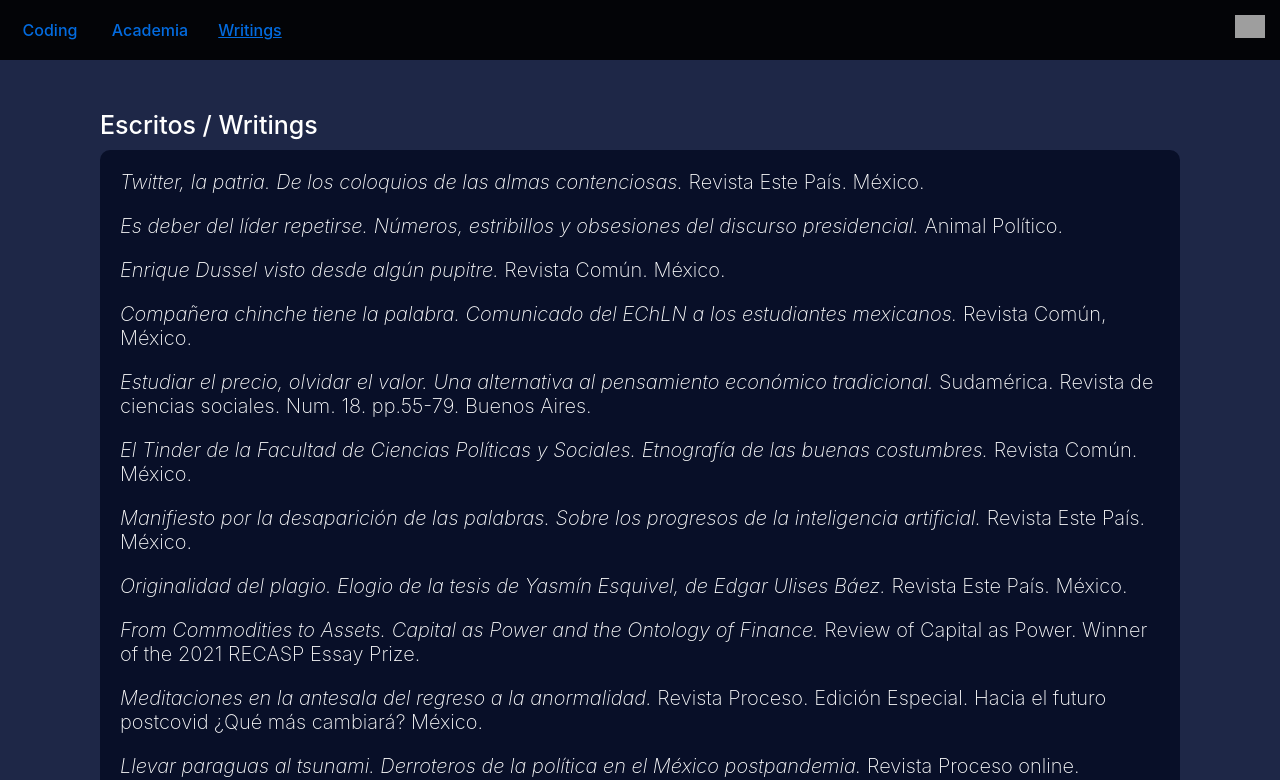
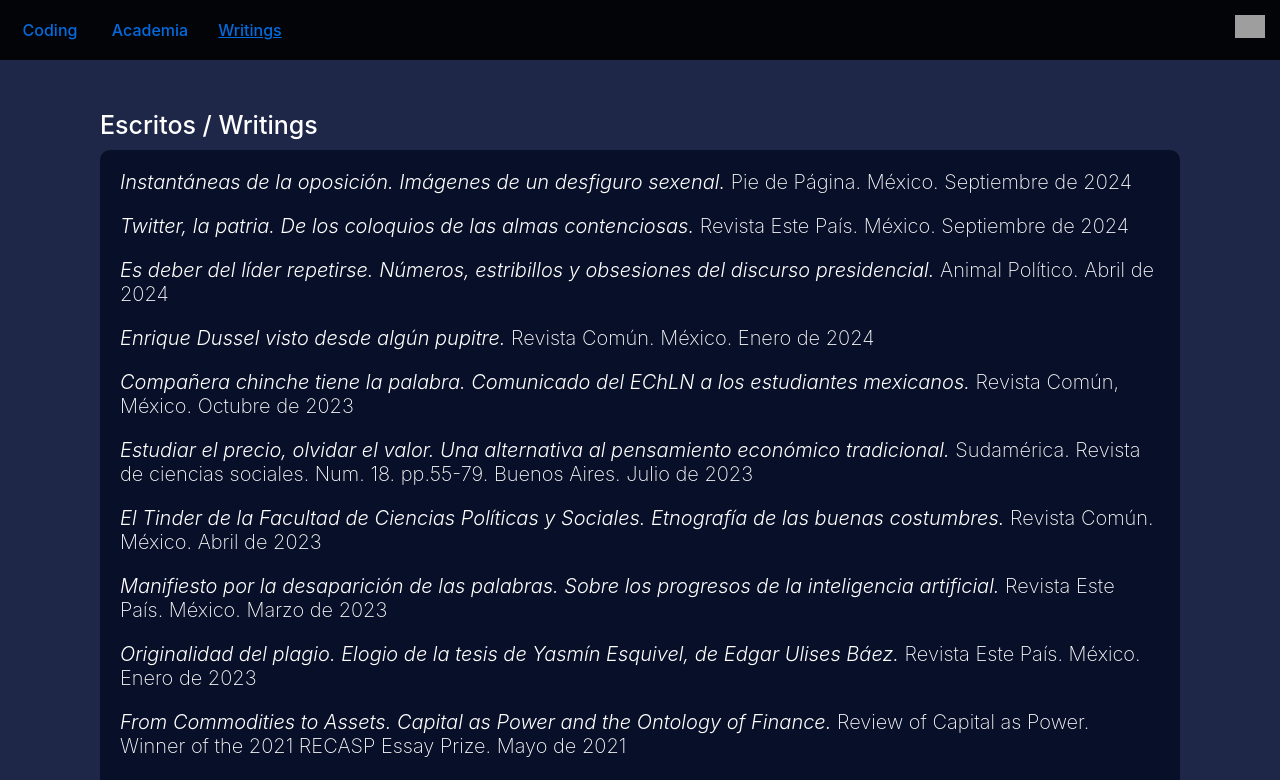
Before and after one commit to suastech/jsuastech, a React (Vite) app: page /writings in a window 1280 px wide. Shown: the top 780 px of the page. Built offline with nearby package versions, Linux system fonts and the light colour scheme; grey boxes are pictures that could not be loaded.

Commit message:
last article

```diff
--- a/src/App.jsx
+++ b/src/App.jsx
@@ -10,11 +10,9 @@
 import Articles from './components/Articles';
 
 function App() {
-
   return (
     <>
-{/*       <WelcomeCard/>
- */}
+      {/*<WelcomeCard/>*/}
       <Navbar/>
       <SideMenu/>
       <Routes>
--- a/src/assets/publications-list.json
+++ b/src/assets/publications-list.json
@@ -1,4 +1,15 @@
 [
+  {
+    "title": "Instantáneas de la oposición",
+    "subtitle":"Imágenes de un desfiguro sexenal",
+    "date": "2024/09/29",
+    "infoEdition":"Pie de Página. México",
+    "url": "https://piedepagina.mx/instantaneas-de-la-oposicion-imagenes-de-un-desfiguro-sexenal/",
+    "extra": "",
+    "type": "article",
+    "peer": null,
+    "selected": true
+  },
   {
     "title": "El país del dolor",
     "subtitle":"Historia del Movimiento por la Paz con Justicia y Dignidad",
@@ -7,7 +18,7 @@
     "url": "https://www.amazon.de/-/en/Jes%C3%BAs-Suaste-Cherizola-ebook/dp/B07C48H74B",
     "extra": "",
     "type": "book",
-    "peer": null,
+    "peer": false,
     "selected": true
   },
   {
--- a/src/components/Academia.jsx
+++ b/src/components/Academia.jsx
@@ -5,16 +5,23 @@
 import { Link } from 'react-router-dom';
 import cvImage from '../assets/images/cv.png'
 
+function fixDate(dateStr) {
+  const meses = ["Enero", "Febrero", "Marzo", "Abril", "Mayo", "Junio", "Julio", "Agosto", "Septiembre", "Octubre", "Noviembre", "Diciembre"];
+  const [year, month, day] = dateStr.split("/");
+  return `${meses[parseInt(month) - 1]} de ${year}`;
+}
 
 export function renderItem({item, index}) {
+
   return (
     <li key={index} className='publication-item'>
       <a href={item.url} target='_blank'>
-        <i> {item.title}.&nbsp;
+        <i style={{fontWeight:'300'}}> {item.title}.&nbsp;
             {item.subtitle.length > 0? `${item.subtitle}. `:``}
         </i>
         {item.infoEdition.length >0 ? `${item.infoEdition}. `: ``}
         {item.extra.length >0 ? `${item.extra}. `: ``}
+        {fixDate(item.date)}
 
       </a>
     </li>
--- a/src/components/WelcomeCard.jsx
+++ b/src/components/WelcomeCard.jsx
@@ -15,7 +15,7 @@
   return (
       <div id='welcome-card'>
         <iframe src="https://giphy.com/embed/KanCFLCba1f5UAqAxX" className="stickman-left"></iframe>
-          <img src={me}/>
+        <img src={me}/>
         <div className='welcome-info'>
           <p>Welcome!</p>
           <p>I am a web developer and sociologist based in Berlin. </p>
@@ -23,7 +23,6 @@
           <button onClick={() => handleShift("left")}>Coding</button>
           <button onClick={() => handleShift("right")}>Academia</button>
         </div>
-
       </div>
   )
 }
--- a/src/index.css
+++ b/src/index.css
@@ -33,8 +33,8 @@
   right: 15px;
   border-radius: 20px;
   z-index: 4;
+}
 
-}
 .side-bar img {
   width: 30px;
   width: 30px;
```
